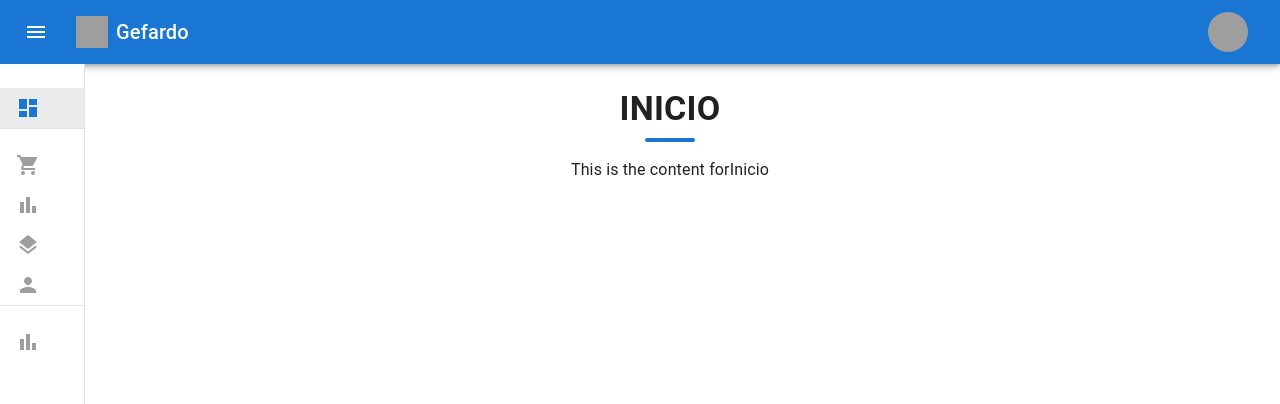
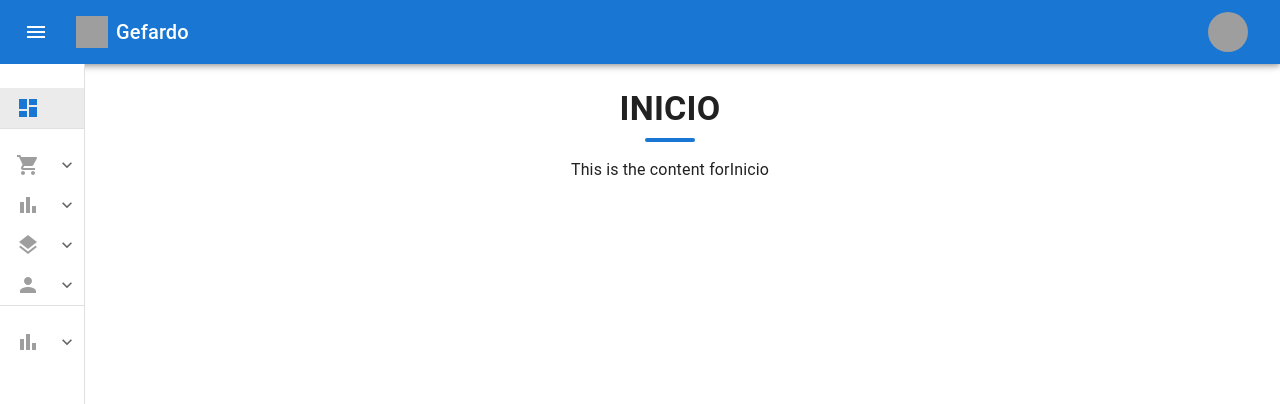
Before and after one commit to CourantLuna/gefardo-client, a React (Create React App) app: page / in a window 1280 px wide. Shown: the top 404 px of the page. Built offline with nearby package versions, Linux system fonts and the light colour scheme; grey boxes are pictures that could not be loaded.

Commit message:
ExpandLessIcon and ExpandMoreIcon in expanded false Menu fixed

```diff
--- a/src/components/CustomDrawer.jsx
+++ b/src/components/CustomDrawer.jsx
@@ -195,29 +195,60 @@ function CustomDrawer({ isOpen, onPageChange, selectedPage }) {
                     backgroundColor: expanded[item.segment]
                       ? theme.palette.action.hover
                       : 'transparent',
+                    '&:hover': {
+                      backgroundColor: theme.palette.action.hover,
+                    },
                   }}
                 >
                   <ListItemIcon
                     sx={{
-                      color: theme.palette.text.disabled,
+                      color: expanded[item.segment]
+                        ? theme.palette.primary.main // Icono seleccionado
+                        : theme.palette.text.disabled, // Icono no seleccionado
+                      position: 'relative',
+                      display: 'flex',
+                      alignItems: 'center',
                     }}
                   >
                     {item.icon}
+                    {!isOpen && (
+                      <Box
+                        component="span"
+                        sx={{
+                          position: 'absolute',
+                          right: -5, // Ajuste para posicionar el ícono cerca del principal
+                          color: theme.palette.text.secondary,
+                          display: 'flex',
+                          alignItems: 'center',
+                        }}
+                      >
+                        {expanded[item.segment] ? (
+                          <ExpandLessIcon fontSize="small" />
+                        ) : (
+                          <ExpandMoreIcon fontSize="small" />
+                        )}
+                      </Box>
+                    )}
                   </ListItemIcon>
+
                   {isOpen && (
                     <ListItemText
                       primary={item.title}
-                      sx={{ color: theme.palette.text.primary }}
+                      sx={{
+                        color: theme.palette.text.primary,
+                      }}
                     />
                   )}
+
                   {isOpen && (
                     expanded[item.segment] ? (
                       <ExpandLessIcon sx={{ color: theme.palette.text.primary }} />
                     ) : (
-                      <ExpandMoreIcon sx={{ color: theme.palette.text.primary }} />
+                      <ExpandMoreIcon sx={{ color: theme.palette.text.disabled }} />
                     )
                   )}
                 </ListItem>
+
                 <Collapse in={expanded[item.segment]} timeout="auto" unmountOnExit>
                   <List disablePadding>
                     {item.children.map((child, childIndex) => {
```
